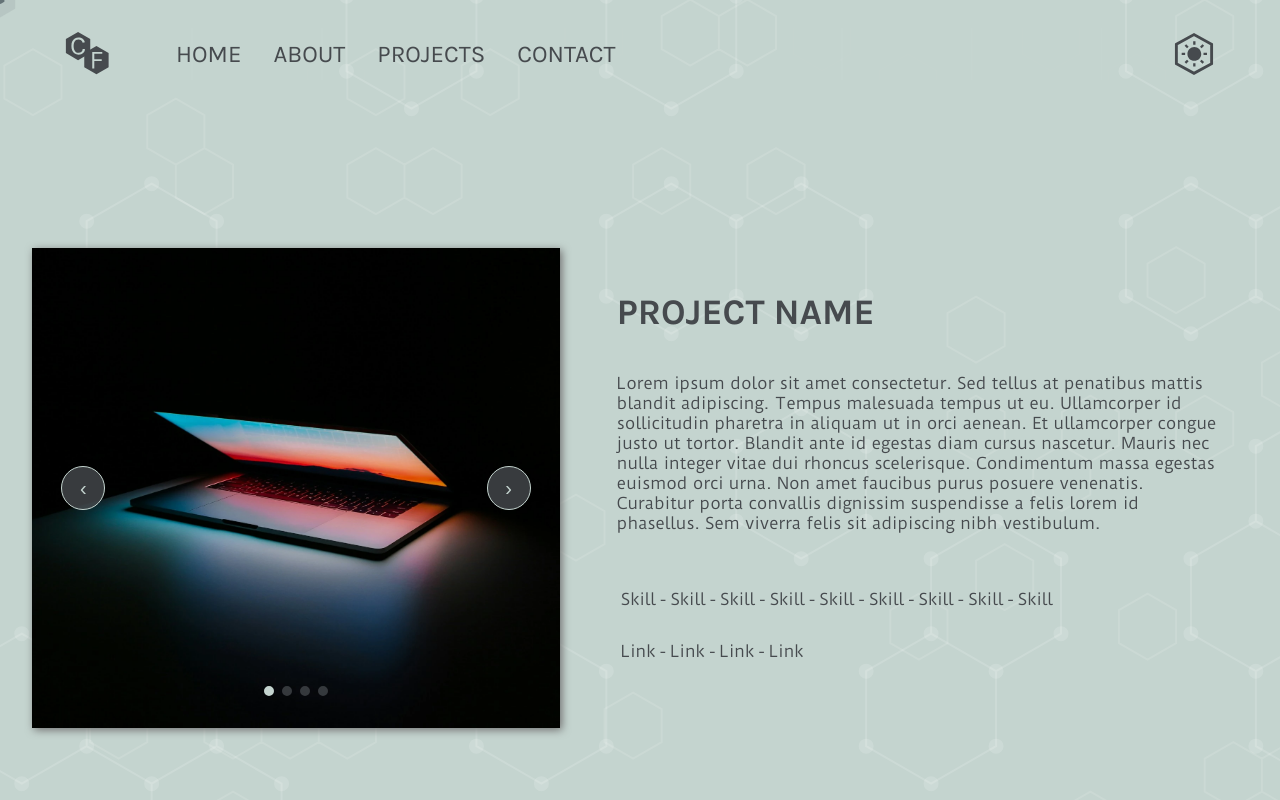
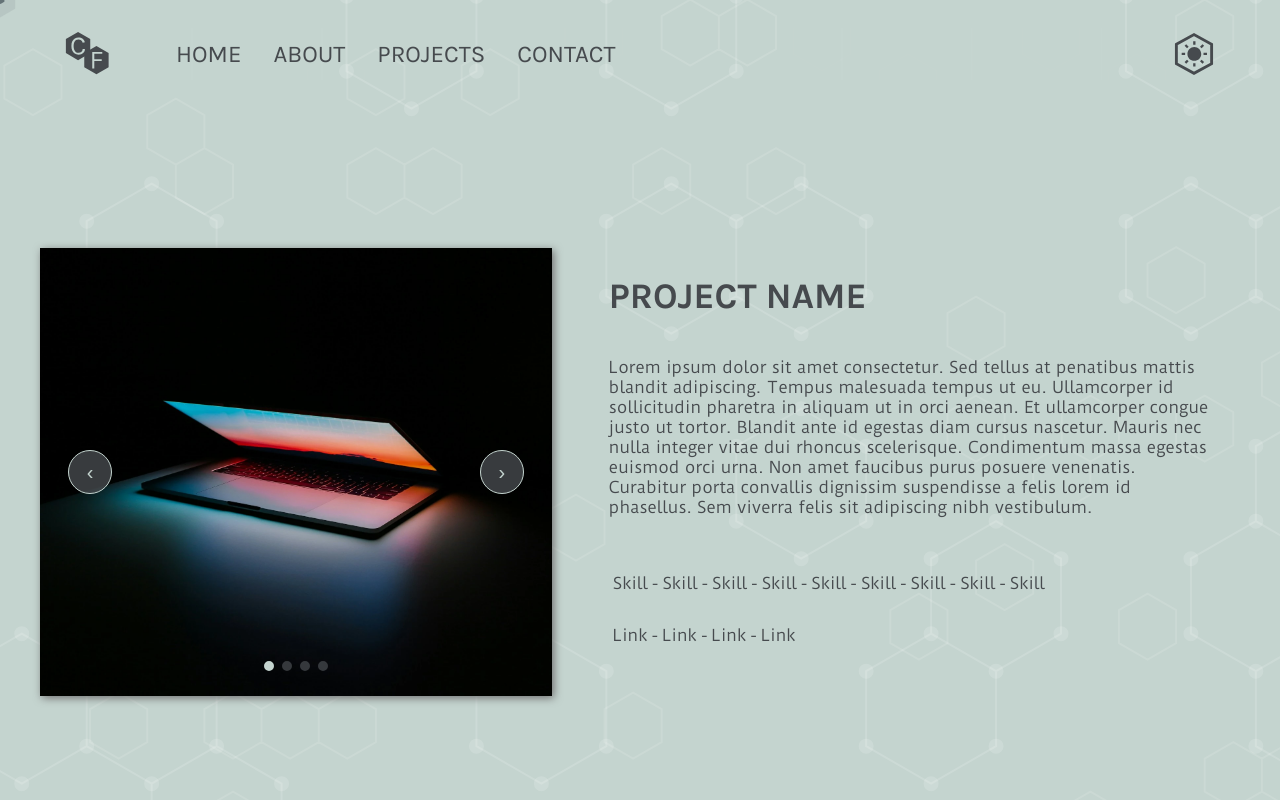
Before and after one commit to floretcl/Clementfloret, a React (Create React App) app in the folder portfolio-front/: page / in a window 1280 px wide. Shown: the top 800 px of the page. Built offline with nearby package versions, Linux system fonts and the light colour scheme.

Commit message:
improve some sizes

```diff
--- a/portfolio-front/src/styles/index.scss
+++ b/portfolio-front/src/styles/index.scss
@@ -1143,16 +1143,20 @@ ul {
   }
 
   .carousel {
+    &__dots {
+      bottom: 7%;
+    }
+
     &__items {
-      width: 28rem;
-      height: 24rem;
+      width: 26rem;
+      height: 22rem;
     }
   }
 
   .item {
     &__img {
-      width: 28rem;
-      height: 24rem;
+      width: 26rem;
+      height: 22rem;
     }
   }
 }
@@ -1319,16 +1323,20 @@ ul {
   }
 
   .carousel {
+    &__dots {
+      bottom: 7%;
+    }
+
     &__items {
-      width: 34rem;
-      height: 28rem;
+      width: 30rem;
+      height: 26rem;
     }
   }
 
   .item {
     &__img {
-      width: 34rem;
-      height: 28rem;
+      width: 30rem;
+      height: 26rem;
     }
   }
 }
@@ -1427,14 +1435,14 @@ ul {
 
     &__items {
       width: 38vw;
-      height: 28rem;
+      height: 26rem;
     }
   }
 
   .item {
     &__img {
       width: 38vw;
-      height: 28rem;
+      height: 26rem;
     }
   }
 }
@@ -1453,15 +1461,15 @@ ul {
     margin: 0 1vw;
 
     &__items {
-      width: 33rem;
-      height: 30rem;
+      width: 32rem;
+      height: 28rem;
     }
   }
 
   .item {
     &__img {
-      width: 33rem;
-      height: 30rem;
+      width: 32rem;
+      height: 28rem;
     }
   }
 }
@@ -1745,6 +1753,12 @@ body.theme-dark {
     }
   }
 
+  .carousel {
+    &__items {
+      filter: drop-shadow(0.125rem 0.125rem 0.25rem $darker-color);
+    }
+  }
+
   .item {
     &__content {
       &::before {
```
Also changed, not shown: portfolio-front/src/svg/hexagon-1.svg (renamed from portfolio-front/src/svg/Hexagon-1.svg).
